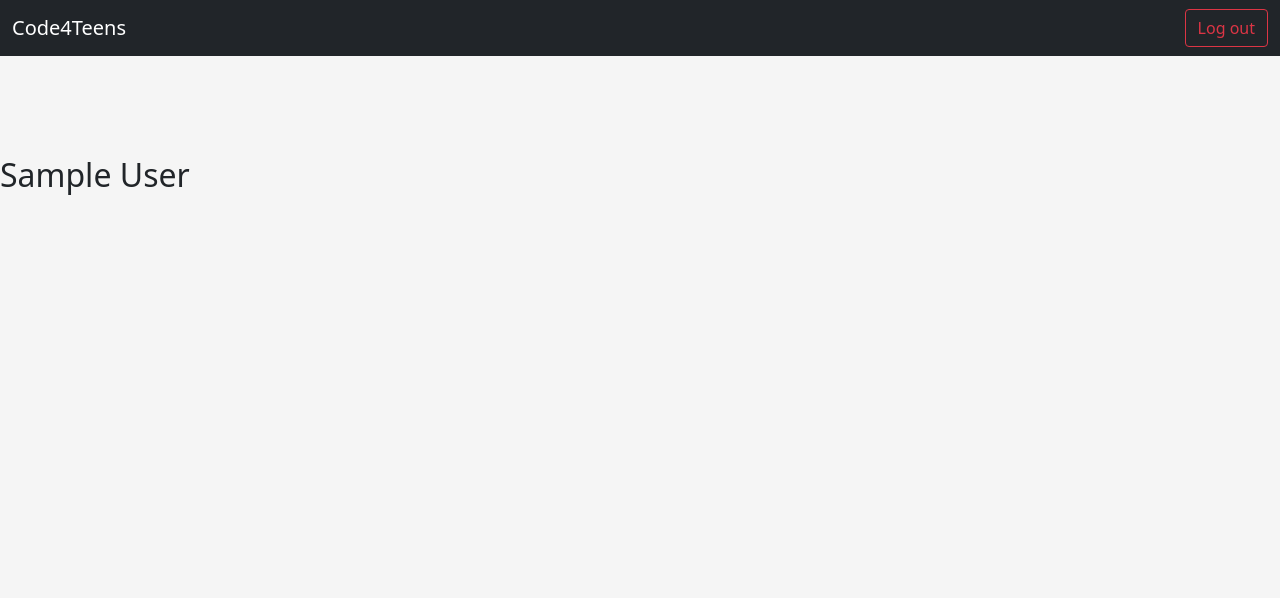
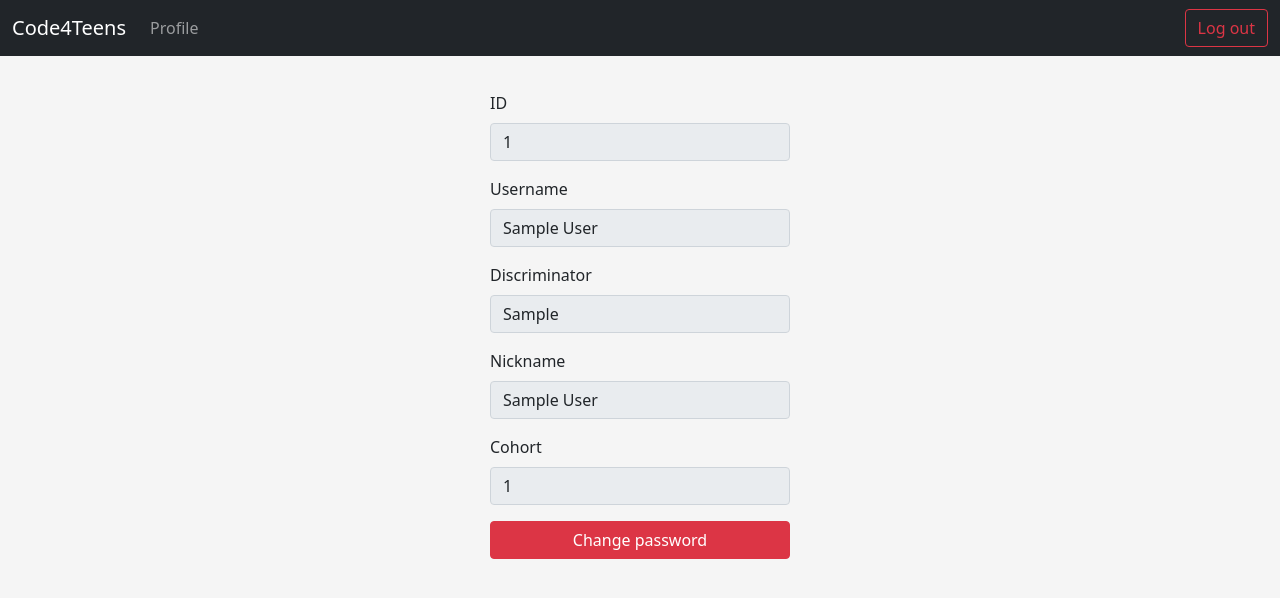
Before and after one commit to code4teens/c4t-web-app, a Flask app: page /profile/1 in a window 1280 px wide. Shown: the top 598 px of the page. Run offline with Flask 2, Linux system fonts and the light colour scheme; a user stored in the database is signed in; tables that the repository leaves empty hold one stand-in row (values such as "Sample post").

Commit message:
feat: bootstrap-ify prorfile page

```diff
--- a/auth/templates/auth/login.html
+++ b/auth/templates/auth/login.html
@@ -20,15 +20,15 @@
     {% endwith %}
 
     <div class="form-floating">
-      <input type="text" class="form-control" id="name" name="id" placeholder="123456123456123456">
-      <label for="name">ID</label>
+      <input type="text" class="form-control" id="id" name="id" placeholder="id">
+      <label for="id">ID</label>
     </div>
     <div class="form-floating">
       <input type="password" class="form-control" id="password" name="password" placeholder="password">
       <label for="password">Password</label>
     </div>
 
-    <button class="w-100 btn btn-lg btn-primary" type="submit">Log in</button>
+    <button class="w-100 btn btn-primary btn-lg" type="submit">Log in</button>
     <p class="mt-5 mb-3 text-muted">&copy; 2021</p>
   </form>
 {% endblock %}
--- /dev/null
+++ b/static/profile.css
@@ -0,0 +1,6 @@
+.form-profile {
+  width: 100%;
+  max-width: 330px;
+  padding: 15px;
+  margin: auto;
+}
--- a/templates/base.html
+++ b/templates/base.html
@@ -37,6 +37,11 @@
                 <li><a class="dropdown-item" href="#">Something else here</a></li>
               </ul>
             </li> -->
+            {% if current_user.is_authenticated %}
+              <li class="nav-item">
+                <a class="nav-link" href="/profile/{{ current_user.id }}">Profile</a>
+              </li>
+            {% endif %}
           </ul>
           <ul class="navbar-nav navbar-right mb-2 mb-sm-0">
             {% if current_user.is_authenticated %}
--- a/user/templates/user/profile.html
+++ b/user/templates/user/profile.html
@@ -1,11 +1,35 @@
 {% extends "base.html" %}
 {% block description %}
-  <meta name="description" content="{{ current_user.display_name }}'s profile">
+  <meta name="description" content="{{ user.display_name }}'s profile">
 {% endblock %}
-{% block title %}{{ current_user.display_name }}{% endblock %}
+{% block title %}{{ user.display_name }}{% endblock %}
 {% block style %}
-  <link href="/static/login.css" rel="stylesheet">
+  <link href="/static/profile.css" rel="stylesheet">
 {% endblock %}
 {% block content %}
-  <h2>{{ current_user.name }}</h2>
+  <form class="form-profile">
+    <div class="mb-3">
+      <label for="id" class="form-label">ID</label>
+      <input type="text" class="form-control" id="id" value="{{ user.id }}" readonly>
+    </div>
+    <div class="mb-3">
+      <label for="username" class="form-label">Username</label>
+      <input type="text" class="form-control" id="username" value="{{ user.name }}" readonly>
+    </div>
+    <div class="mb-3">
+      <label for="discriminator" class="form-label">Discriminator</label>
+      <input type="text" class="form-control" id="discrminator" value="{{ user.discriminator }}" readonly>
+    </div>
+    <div class="mb-3">
+      <label for="nickname" class="form-label">Nickname</label>
+      <input type="text" class="form-control" id="nickname"value="{{ user.display_name }}" readonly>
+    </div>
+    <div class="mb-3">
+      <label for="cohort" class="form-label">Cohort</label>
+      <input type="text" class="form-control" id="cohort"value="{{ user.cohort_id }}" readonly>
+    </div>
+    {% if user.id == current_user.id %}
+      <button class="w-100 btn btn-danger" type="submit">Change password</button>
+    {% endif %}
+  </form>
 {% endblock %}
--- a/user/user.py
+++ b/user/user.py
@@ -13,4 +13,4 @@ def profile(id):
     if user is None:
         abort(404)
 
-    return render_template('profile.html')
+    return render_template('profile.html', user=user)
```
